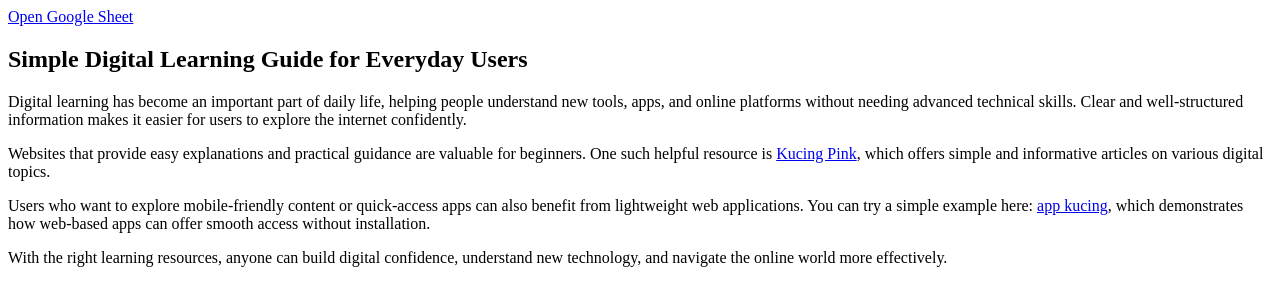
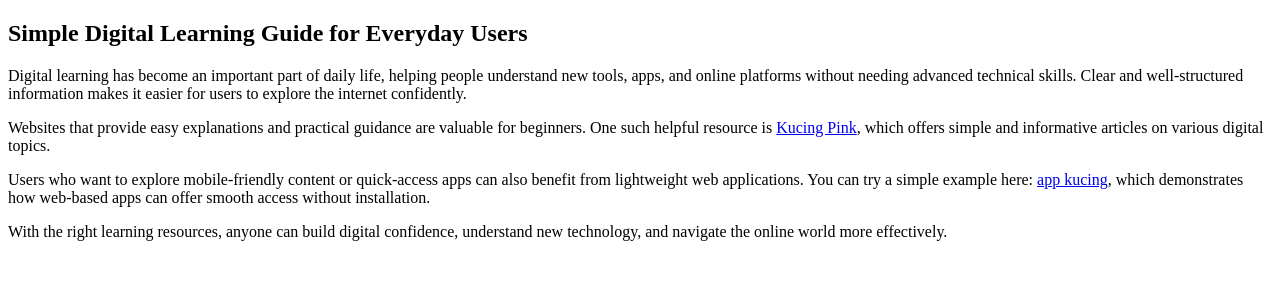
Before and after one commit to Kucing-pink-hub/kucing-pink, a plain HTML site: page index.html in a window 1280 px wide. Drawn offline with Linux system fonts and the light colour scheme.

Commit message:
Update index.html

```diff
--- a/index.html
+++ b/index.html
@@ -6,10 +6,6 @@
 </head>
 <body>
 <meta name="google-site-verification" content="lKmAfiknltrhj7Hs4FXbv2z-FSmXUMLO1sg73ogr9lc" />
-
-<a href="https://docs.google.com/spreadsheets/d/1_ERP43cjXwmaPkPy0t83Cy2jwkDYdwj_wGftDXnTh9I/edit?gid=0#gid=0" target="_blank" rel="noopener noreferrer">
-  Open Google Sheet
-</a>
 
 <h2>Simple Digital Learning Guide for Everyday Users</h2>
 
```
